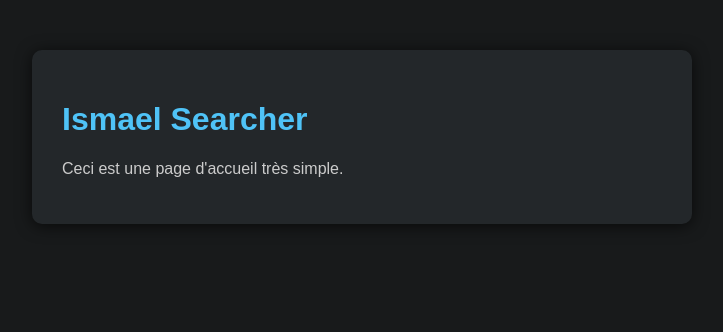
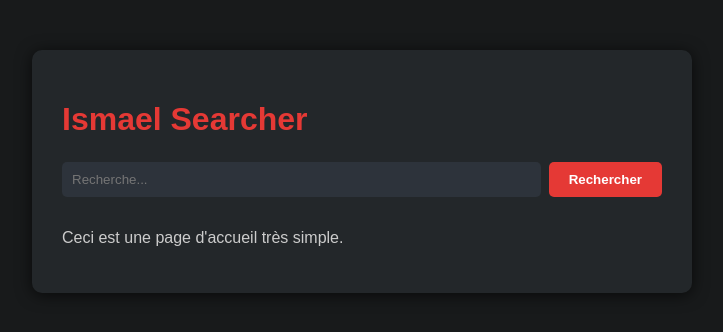
Before and after one commit to ismael777124/ismael-searcher, a Flask app: page / in a window 1280 px wide. Shown: the top 332 px of the page, without its empty margins (278-1001 px from the left). Run offline with Flask 3, Linux system fonts and the light colour scheme.

Commit message:
style: titre rouge et barre de recherche

```diff
--- a/templates/index.html
+++ b/templates/index.html
@@ -20,7 +20,7 @@
             box-shadow: 0 2px 16px #000a;
         }
         h1 {
-            color: #4fc3f7;
+            color: #e53935;
         }
         p {
             color: #cccccc;
@@ -36,6 +36,10 @@
 <body>
     <div class="container">
         <h1>Ismael Searcher</h1>
+        <form method="GET" action="#" style="margin: 24px 0 32px 0; display: flex; gap: 8px;">
+            <input type="text" name="q" placeholder="Recherche..." style="flex:1; padding: 10px; border-radius: 5px; border: none; background: #2d333b; color: #f1f1f1;">
+            <button type="submit" style="padding: 10px 20px; border: none; border-radius: 5px; background: #e53935; color: #fff; font-weight: bold; cursor: pointer;">Rechercher</button>
+        </form>
         <p>Ceci est une page d'accueil très simple.</p>
     </div>
 </body>
```
